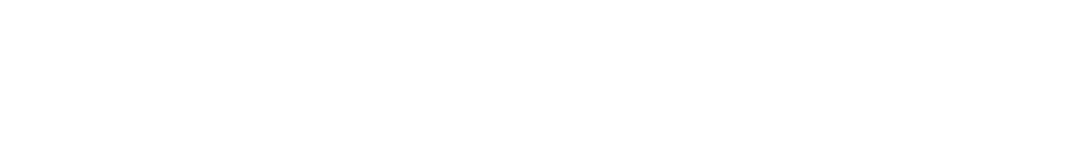
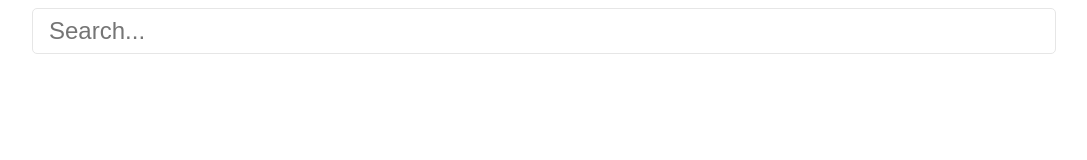
Before and after one commit to tobyrushton/nba-fantasy, a Next.js app: page / in a window 1280 px wide. Shown: the top 160 px of the page, without its empty margins (96-1183 px from the left). Built offline with nearby package versions, Linux system fonts and the light colour scheme.

Commit message:
searchbar implemented

```diff
--- a/src/app/layout.tsx
+++ b/src/app/layout.tsx
@@ -3,6 +3,7 @@
 import type { Metadata } from 'next'
 import { Inter } from 'next/font/google'
 import { ReactNode } from 'react'
+import Searchbar from '@/components/searchbar/Searchbar'
 import '../styles/globals.scss'
 
 const inter = Inter({ subsets: ['latin'] })
@@ -15,7 +16,10 @@
 const Layout = ({ children }: { children: ReactNode }): ReactNode => {
     return (
         <html lang="en-gb">
-            <body className={inter.className}>{children}</body>
+            <body className={inter.className}>
+                <Searchbar />
+                {children}
+            </body>
         </html>
     )
 }
--- a/src/components/searchbar/Searchbar.module.scss
+++ b/src/components/searchbar/Searchbar.module.scss
@@ -1,5 +1,11 @@
 @use "../../styles/variables" as var;
 @use "../../styles/mixins" as mix;
+
+.form {
+    display: flex;
+    justify-content: center;
+    padding: .5rem 0;
+}
 
 .searchbar {
     @include mix.theme('secondary');
--- a/src/components/searchbar/Searchbar.tsx
+++ b/src/components/searchbar/Searchbar.tsx
@@ -1,17 +1,48 @@
 'use client'
 
-import { BaseSyntheticEvent, FC } from 'react'
-import { ISearchBarProps } from './types'
+import { BaseSyntheticEvent, FC, useState, useEffect } from 'react'
+import { usePathname, useSearchParams, useRouter } from 'next/navigation'
 import styles from './Searchbar.module.scss'
 
-const Searchbar: FC<ISearchBarProps> = ({ value, onChange }) => (
+const Searchbar: FC = () => {
+    const [value, setValue] = useState<string>('')
+    const pathname = usePathname()
+    const searchParams = useSearchParams()
+    const router = useRouter()
+
+    const handleSearch = (): void => {
+        const current = new URLSearchParams(searchParams)
+        current.set('term', value)
+
+        const search = current.toString()
+        const query = search ? `?${search}` : ''
+        router.push(`${pathname}search${query}`)
+    }
+
+    useEffect(() => {
+        if (pathname.startsWith('/search')) {
+            const term = searchParams.get('term')
+            if (term) setValue(term)
+        }
+    }, [searchParams, pathname])
+
+    return (
+        <form
+            className={styles.form}
+            onSubmit={(e: BaseSyntheticEvent) => {
+                e.preventDefault()
+                handleSearch()
+            }}
+        >
             <input
                 className={styles.searchbar}
                 type="text"
                 placeholder="Search..."
                 value={value}
-        onChange={(e: BaseSyntheticEvent) => onChange(e.target.value)}
+                onChange={(e: BaseSyntheticEvent) => setValue(e.target.value)}
             />
+        </form>
     )
+}
 
 export default Searchbar
--- a/src/components/searchbar/types.ts
+++ /dev/null
@@ -1,4 +0,0 @@
-export interface ISearchBarProps {
-    value: string
-    onChange: (value: string) => void
-}
```
Also changed, not shown: 2 other files (tests, documents, lock files or other folders). Lines whose indentation alone changed are shown as unchanged.
